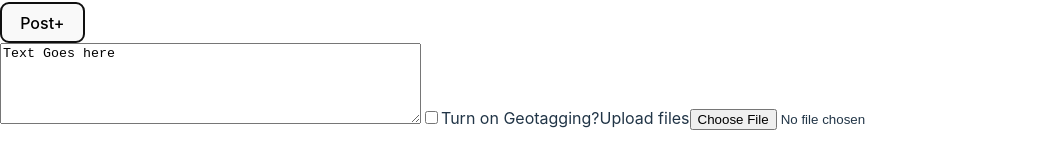
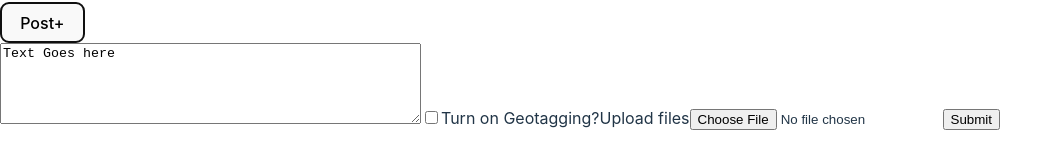
Before and after one commit to ALLHUBS-Jan-2024-Liftoff/Binturong, a React (Vite) app in the folder Binturong/: page /userfeed in a window 1280 px wide. Both pictures are taken after a click on the button "Post+". Shown: the part 410-578 px from the top of the page, without its empty margins (0-1063 px from the left). Built offline with nearby package versions, Linux system fonts and the light colour scheme.

Commit message:
Moved to Correct Branch

```diff
--- a/Binturong/src/Components/Post.jsx
+++ b/Binturong/src/Components/Post.jsx
@@ -23,6 +23,7 @@ function PostForm() {
                     <label for ="geotagging">Turn on Geotagging?</label>
                     <label for ="postfile">Upload files</label>
                     <input type ="file" id="postfile" name="postfile"></input>
+                    <input type ="submit"></input>
                 </form>
             </div>
             )}
```
